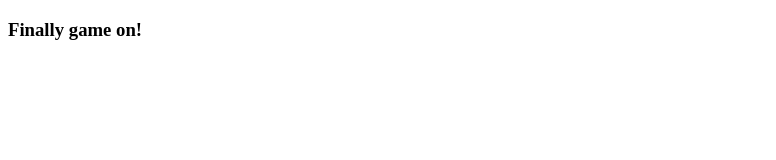
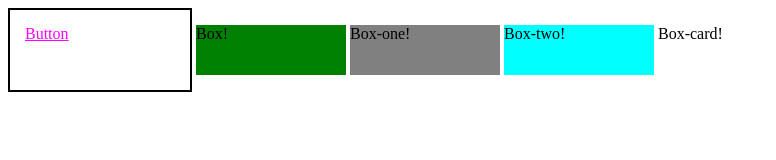
Before and after one commit to Chirag2193/chirag2193.github.io, a plain HTML site: page index.html in a window 1280 px wide. Shown: the whole page, without its empty margins (0-776 px from the left). Drawn offline with Linux system fonts and the light colour scheme.

Commit message:
Second commit

```diff
--- a/index.html
+++ b/index.html
@@ -1,9 +1,95 @@
 <!DOCTYPE html>
 <html>
 <head>
-	<title>Chirag 2193</title>
+	<title></title>
+	<style type="text/css">
+		a {
+			height: 50px;
+			width: 150px;
+			padding: 15px;
+			background-color: #fff;
+  			color: #ff00ff;
+  			transition: all 2000ms ease-in-out;
+			display: inline-block;
+			border: 2px solid;
+			border-color: black;
+			position: relative;
+		}
+
+		a:hover {
+		  height: 100px;
+		  width: 250px;
+		  color: white;
+		  background-color: black;
+		  border-color: white;
+		  font-size: 24px;
+		}
+
+		.box, .box-one, .box-two,
+		.box-card{
+			height: 50px;
+			width: 150px;
+			position: relative;
+			display: inline-block;
+		}
+		.box{
+			top: 20%;
+			background-color: green;
+			transform: rotate(0deg) translate(0,0) scale(1,1);
+			transition: all 1000ms linear;
+		}
+		.box-one{
+			animation: spin 1s linear 3;
+			background-color: grey;
+		}
+
+		.box-two{
+			background-color: cyan;
+			animation: box_two 2s steps(10);
+		}
+
+		.box-card{
+			filter: grayscale(100%) contrast(150%);
+  			transition: all 3s linear;
+		}
+
+		.box:hover{
+			background-color: grey;
+			transform: rotate(360deg) translate(0,200px) scale(1.5,1.5);
+		}
+
+		.box-card:hover{
+			filter: grayscale(0) contrast(100%);
+		}
+
+		@keyframes spin{
+			from{
+				transform: rotate(0);
+			}
+			to{
+				transform: rotate(360deg);
+			}
+		}
+
+		@keyframes box_two{
+			0%{
+				background-color: grey;
+			}
+			20%{
+				background-color: blue;
+			}
+			70%{
+				background-color: #808080;
+			}
+		}
+
+	</style>
 </head>
 <body>
-	<h3>Finally game on!</h3>
+	<a href="" class="button">Button</a>
+	<div id="box" class="box">Box!</div>
+	<div class="box-one">Box-one!</div>
+	<div class="box-two">Box-two!</div>
+	<div class="box-card">Box-card!</div>
 </body>
 </html>
```
